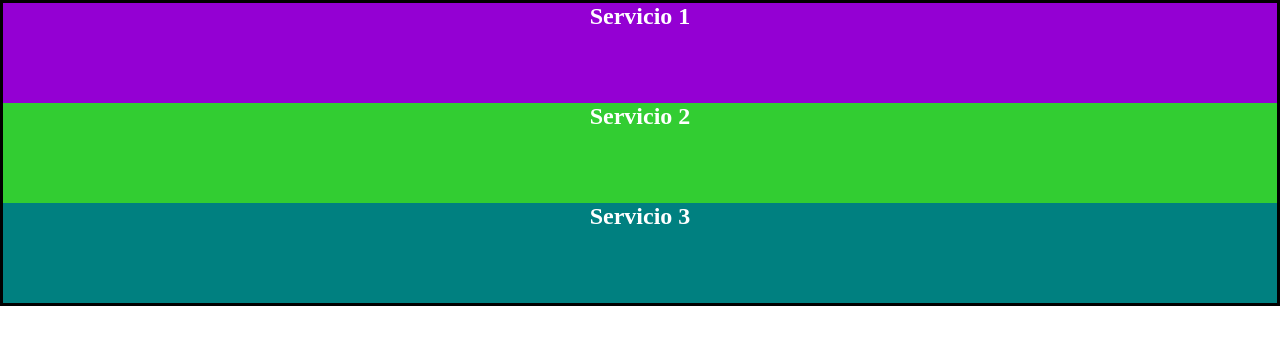
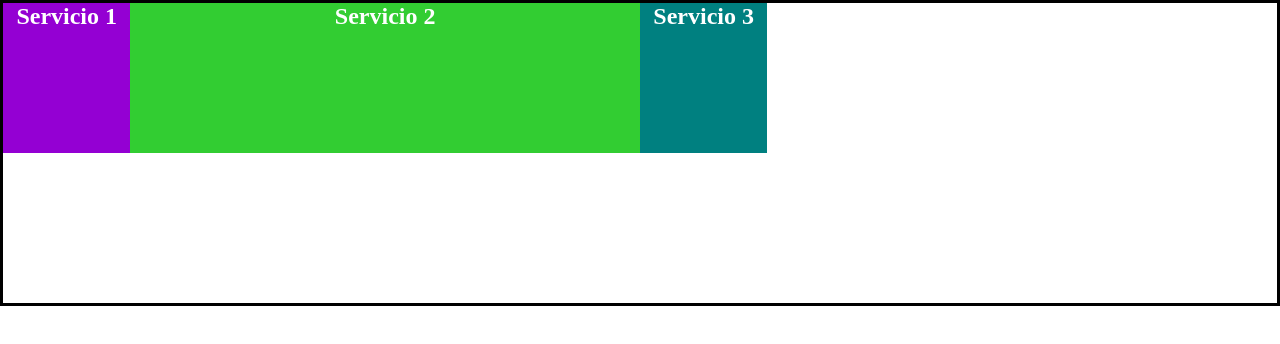
Before and after one commit to ZunoRick/CursoCSS_Grid_Flexbox, a plain HTML site: page cssgrid-basicos/04-repeat/index.html in a window 1280 px wide. Drawn offline with nearby package versions, Linux system fonts and the light colour scheme.

Commit message:
Agregando segunda lección de grid repeat

```diff
--- a/cssgrid-basicos/04-repeat/css/style.css
+++ b/cssgrid-basicos/04-repeat/css/style.css
@@ -6,6 +6,9 @@ h2 {
     border: 3px solid black;
     height: 300px;
     display: grid;
+    grid-template-columns: repeat(3, 33.3%);
+    grid-template-rows: repeat(2, 50%);
+    grid: repeat(2, 50%) / repeat(2, 10% 40%);
 }
 
 .servicio {
```
